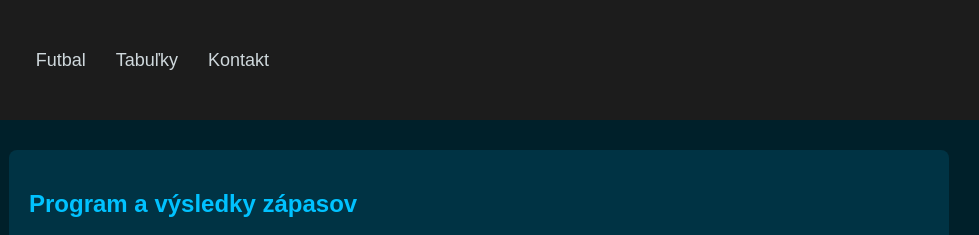
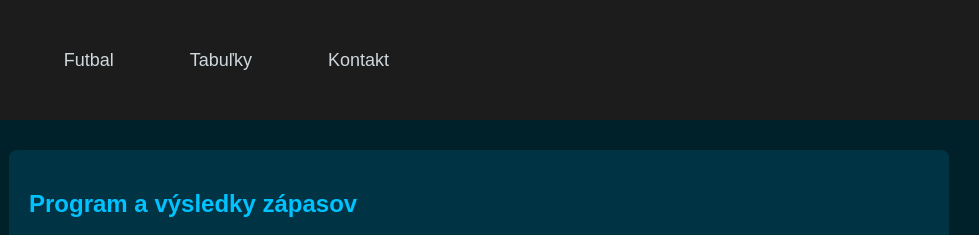
Before and after one commit to CodeCraft-ZAIT-Academy/Futbalove-Zapasy---Martin-Fric, a plain HTML site: page index.html in a window 1280 px wide. Shown: the top 235 px of the page, 301-1280 px from the left. Drawn offline with Linux system fonts and the light colour scheme.

Commit message:
Rozšírenie navigation buttonov

```diff
--- a/index.html
+++ b/index.html
@@ -14,7 +14,7 @@
     </a>
 
     <nav class="nav">
-        <a href="#" class="nav-item">Futbal</a>
+        <a href="#" class="nav-item active">Futbal</a>
         <a href="#" class="nav-item">Tabuľky</a>
         <a href="#" class="nav-item">Kontakt</a>
     </nav>
--- a/style.css
+++ b/style.css
@@ -9,7 +9,6 @@ body {
     font-family: Arial, sans-serif;
 }
 
-/* HEADER */
 .header {
     background-color: #1C1C1C;
     height: 120px;
@@ -30,28 +29,37 @@ body {
 
 .nav {
     display: flex;
-    gap: 30px;
+    gap: 20px;
     margin-left: 40px;
+    height: 100%;
+    align-items: center;
 }
 
 .nav-item {
+    display: flex;
+    align-items: center;
+    justify-content: center;
+    padding: 14px 28px;
+    height: 50px;
     color: #cfd8dc;
     text-decoration: none;
     font-size: 18px;
+    font-weight: 500;
+    border-radius: 8px;
+    transition: background-color 0.2s ease, color 0.2s ease;
 }
 
 .nav-item:hover {
-    color: white;
+    background-color: #002836;
+    color: #ffffff;
 }
 
-/* CONTENT */
 .content {
     display: flex;
     gap: 30px;
     padding: 30px;
 }
 
-/* SIDEBAR */
 .sidebar {
     width: 250px;
     background-color: #003344;
@@ -73,7 +81,7 @@ body {
 .league-item {
     display: flex;
     align-items: center;
-    gap: 10px; /* medzera medzi vlajkou a textom */
+    gap: 10px;
     padding: 8px 12px;
     margin-bottom: 6px;
     color: #cfd8dc;
@@ -123,7 +131,7 @@ body {
     display: flex;
     align-items: center;
     justify-content: flex-start;
-    width: 100%; /* natiahne kartu po celej šírke main containeru */
+    width: 100%;
     margin: 0 0 10px 0;
     padding: 12px 15px;
     background-color: #002836;
@@ -160,14 +168,14 @@ body {
 .team-info {
     display: flex;
     align-items: center;
-    gap: 8px; /* medzera medzi logom a názvom */
+    gap: 8px;
 }
 
 .team-logo {
     width: 24px;
     height: 24px;
     object-fit: contain;
-    border-radius: 50%; /* kruhové logo, môžeš zmeniť podľa potreby */
+    border-radius: 50%;
 }
 
 .team {
```
